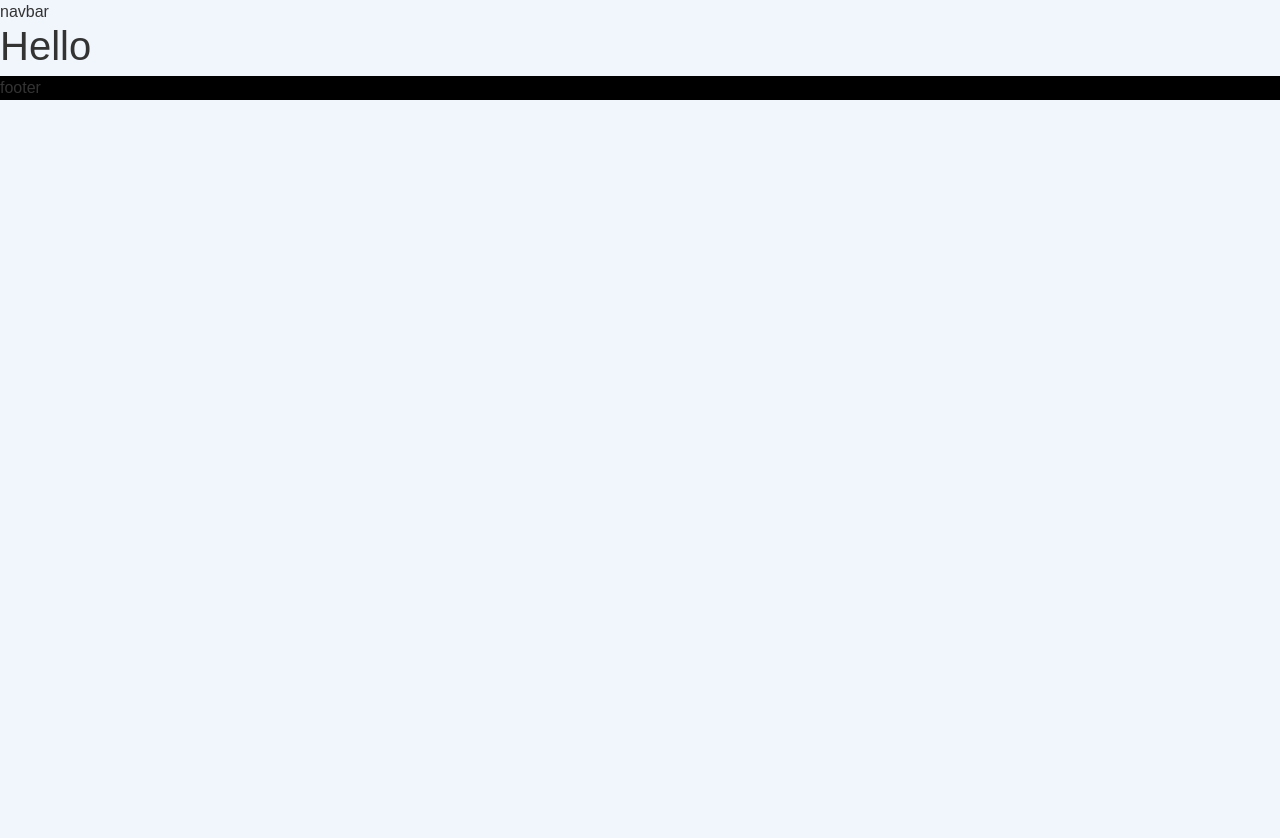
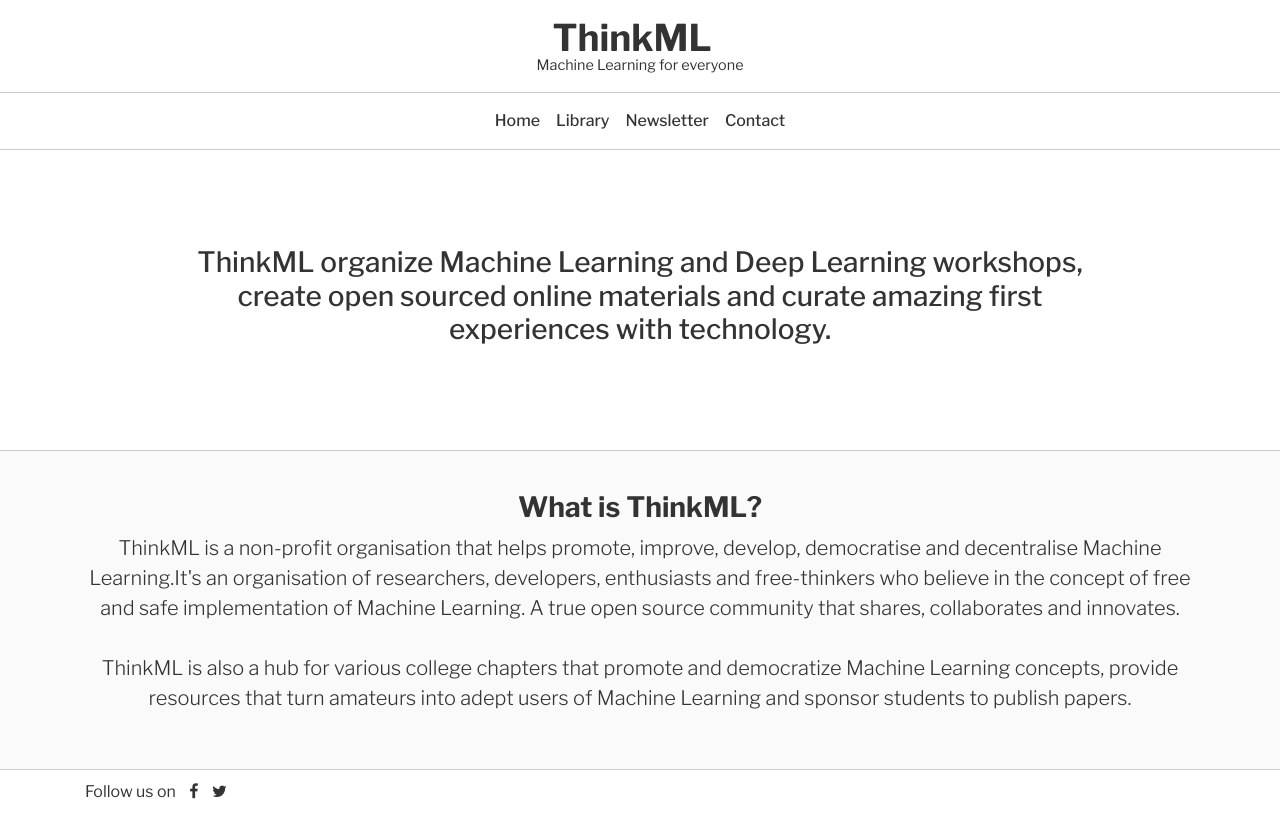
Before and after one commit to NAGASAIRAJ/thinkml.github.io, a Jekyll site: the page built from index.html, in a window 1280 px wide. Shown: the top 838 px of the page. Built offline with Jekyll 4.4.1, drawn with Linux system fonts in a browser that asks for light colours; nearby versions of some CDN libraries.

Commit message:
thinkml website changed to plane interface

```diff
--- a/_includes/footer.html
+++ b/_includes/footer.html
@@ -1,3 +1,9 @@
-<section style="background-color:#000;">
-footer
-</section>
+<footer>
+	<div class="container">
+		Follow us on
+		<ul class="social-icons-list">
+			<li><a href="#"><i class="fa fa-facebook" aria-hidden="true"></i></a></li>
+			<li><a href="#"><i class="fa fa-twitter" aria-hidden="true"></i></a></li>
+		</ul>
+	</div>
+</footer>
--- a/_includes/head.html
+++ b/_includes/head.html
@@ -5,12 +5,7 @@
 
   <title>thinkML</title>
 
-  <link rel="stylesheet" href="https://maxcdn.bootstrapcdn.com/bootstrap/4.0.0-alpha.6/css/bootstrap.min.css" integrity="sha384-rwoIResjU2yc3z8GV/NPeZWAv56rSmLldC3R/AZzGRnGxQQKnKkoFVhFQhNUwEyJ" crossorigin="anonymous">
+  <link rel="stylesheet" href="https://maxcdn.bootstrapcdn.com/bootstrap/4.0.0-beta.2/css/bootstrap.min.css" integrity="sha384-PsH8R72JQ3SOdhVi3uxftmaW6Vc51MKb0q5P2rRUpPvrszuE4W1povHYgTpBfshb" crossorigin="anonymous">
   <link rel="stylesheet" type="text/css" href="https://cdnjs.cloudflare.com/ajax/libs/font-awesome/4.7.0/css/font-awesome.min.css">
-
-  <link href="https://fonts.googleapis.com/icon?family=Material+Icons" rel="stylesheet">
   <link rel="stylesheet" type="text/css" href="{{ "/css/main.css" | prepend: site.baseurl }}">
-
-  <link href="https://fonts.googleapis.com/css?family=Roboto" rel="stylesheet">
-
 </head>
--- a/_includes/navbar.html
+++ b/_includes/navbar.html
@@ -1,3 +1,25 @@
-<div>
-  navbar
+<div class="container-fluid navbar-brand-container text-center">
+	<a class="navbar-brand" href="/">ThinkML</a>
+	<p class="navbar-brand-caption">Machine Learning for everyone</p>
 </div>
+<nav class="navbar navbar-expand-lg navbar-light navbar-container">
+	<button class="navbar-toggler" type="button" data-toggle="collapse" data-target="#navbarSupportedContent" aria-controls="navbarSupportedContent" aria-expanded="false" aria-label="Toggle navigation">
+    <span class="navbar-toggler-icon"></span>
+  </button>
+	<div class="collapse navbar-collapse justify-content-center" id="navbarSupportedContent">
+    <ul class="navbar-nav">
+      <li class="nav-item">
+        <a class="nav-link" href="/">Home</a>
+      </li>
+      <li class="nav-item">
+        <a class="nav-link" href="/library">Library</a>
+      </li>
+      <li class="nav-item">
+        <a class="nav-link" href="/newsletter">Newsletter</a>
+      </li>
+      <li class="nav-item">
+        <a class="nav-link" href="mailto:team@thinkml.org?Subject=Need Help" target="_top">Contact</a>
+      </li>
+    </ul>
+  </div>
+</nav>
--- a/_layouts/default.html
+++ b/_layouts/default.html
@@ -7,8 +7,8 @@
   {% include footer.html %}
 
 <script src="https://code.jquery.com/jquery-3.2.1.slim.min.js" integrity="sha384-KJ3o2DKtIkvYIK3UENzmM7KCkRr/rE9/Qpg6aAZGJwFDMVNA/GpGFF93hXpG5KkN" crossorigin="anonymous"></script>
-<script src="https://cdnjs.cloudflare.com/ajax/libs/popper.js/1.11.0/umd/popper.min.js" integrity="sha384-b/U6ypiBEHpOf/4+1nzFpr53nxSS+GLCkfwBdFNTxtclqqenISfwAzpKaMNFNmj4" crossorigin="anonymous"></script>
-<script src="https://maxcdn.bootstrapcdn.com/bootstrap/4.0.0-beta/js/bootstrap.min.js" integrity="sha384-h0AbiXch4ZDo7tp9hKZ4TsHbi047NrKGLO3SEJAg45jXxnGIfYzk4Si90RDIqNm1" crossorigin="anonymous"></script>
+<script src="https://cdnjs.cloudflare.com/ajax/libs/popper.js/1.12.3/umd/popper.min.js" integrity="sha384-vFJXuSJphROIrBnz7yo7oB41mKfc8JzQZiCq4NCceLEaO4IHwicKwpJf9c9IpFgh" crossorigin="anonymous"></script>
+<script src="https://maxcdn.bootstrapcdn.com/bootstrap/4.0.0-beta.2/js/bootstrap.min.js" integrity="sha384-alpBpkh1PFOepccYVYDB4do5UnbKysX5WZXm3XxPqe5iKTfUKjNkCk9SaVuEZflJ" crossorigin="anonymous"></script>
 
 </body>
 </html>
--- a/_scss/_base.scss
+++ b/_scss/_base.scss
@@ -1,10 +1,11 @@
+@import url('https://fonts.googleapis.com/css?family=Libre+Franklin:200,300,400,500,700');
+
 html,
 body {
   position: relative;
   min-height: 100%;
-  font-family: 'Montserrat', sans-serif;
-  font-weight: 300;
-  background-color: #f1f6fd;
+  font-family: 'Libre Franklin', sans-serif;
+  font-weight: 400;
   color: #333;
 }
 p{
@@ -13,3 +14,70 @@
 h1,h2,h3,h4,h5,h6{
   font-weight: 500;
 }
+
+/* ================================================================================================ */
+/* Navbar */
+/* ================================================================================================ */
+.navbar-brand-container{
+	padding: 20px;
+}
+.navbar-brand {
+	color: #333;
+	font-weight: 700;
+	font-size: 2.3em;
+	line-height: 1.0;
+	padding: 0px;
+}
+.navbar-brand:hover,.navbar-brand:focus  {
+	color: #333;
+	font-weight: 700;
+}
+.navbar-brand-caption {
+	color: #333;
+	margin: 0px;
+	line-height: 1.0;
+	font-size: 0.9em;
+	font-weight: 400;
+}
+.navbar-container{
+	border-top: 1px solid #ccc;
+	border-bottom: 1px solid #ccc;
+}
+.nav-link{
+	font-weight: 500;
+	color: #333 !important;
+}
+
+/* ================================================================================================ */
+/* Grids */
+/* ================================================================================================ */
+.section-line{
+	border-top: 1px solid #ccc;
+	padding: 40px 0px;
+}
+.social-icons-list{
+	list-style: none;
+	display: inline-block;
+	padding-left: 5px;
+	margin: 0px;
+}
+.social-icons-list li{
+	display: inline-block;
+}
+.social-icons-list li a{
+	color: #333;
+	margin: 0px 5px;
+}
+/* ================================================================================================ */
+/* Typography */
+/* ================================================================================================ */
+.bold-text{
+	font-weight: 700;
+}
+/* ================================================================================================ */
+/* Footer */
+/* ================================================================================================ */
+footer{
+	padding: 10px 0px;
+	border-top: 1px solid #ccc;
+}
--- a/index.html
+++ b/index.html
@@ -1,5 +1,20 @@
 ---
 layout: default
 ---
+<section>
+	<div class="container">
+		<div class="row justify-content-center" style="min-height: 300px;">
+			<div class="col-md-10 align-self-center">
+				<h3 class="text-center">ThinkML organize Machine Learning and Deep Learning workshops, create open sourced online materials and curate amazing first experiences with technology.</h3>
+			</div>
+		</div>
+	</div>
+</section>
 
-<h1>Hello</h1>
+<section class="section-line" style="background-color: #FAFAFA">
+	<div class="container text-center">
+		<h3 class="bold-text">What is ThinkML?</h3>
+		<p class="lead">ThinkML is a non-profit organisation that helps promote, improve, develop, democratise and decentralise Machine Learning.It's an organisation of researchers, developers, enthusiasts and free-thinkers who believe in the concept of free and safe implementation of Machine Learning. A true open source community that shares, collaborates and innovates.<br><br>ThinkML is also a hub for various college chapters that promote and democratize Machine Learning concepts, provide resources that turn amateurs into adept users of Machine Learning and sponsor students to publish papers.
+		</p>
+	</div>
+</section>
```
Also changed, not shown: library.html (added, +12 -0 lines), newsletter.html (added, +12 -0 lines).
